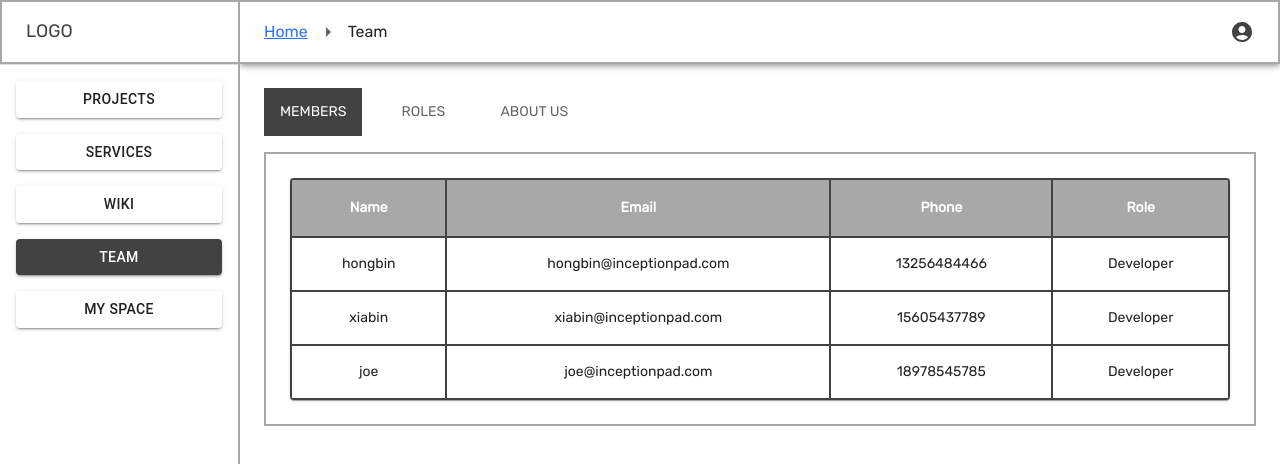
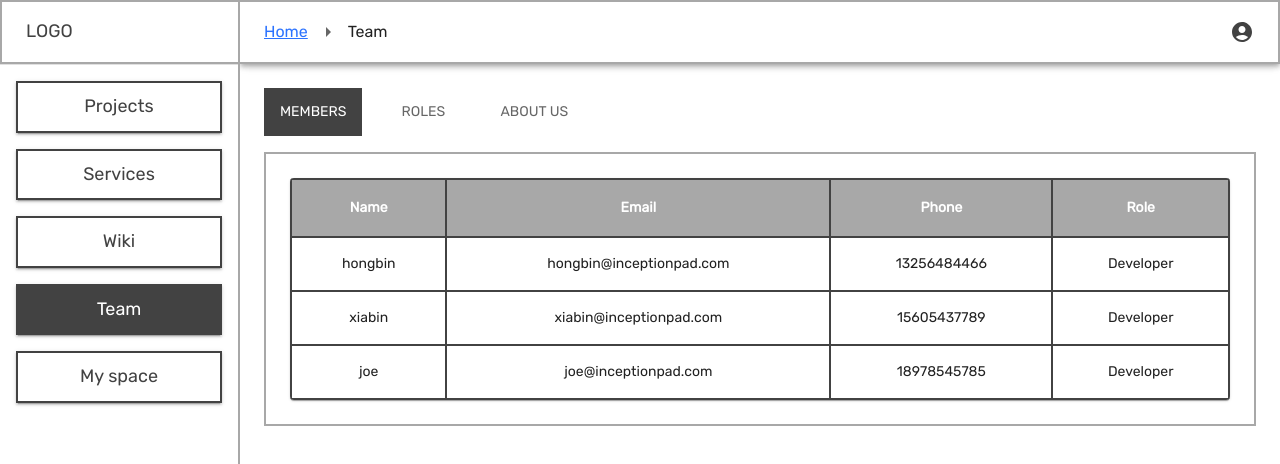
Before and after one commit to worldzhy/newbie-web, a Next.js app: page /team in a window 1280 px wide. Shown: the top 464 px of the page. Built offline with nearby package versions, Linux system fonts and the light colour scheme.

Commit message:
Refactor button design

```diff
--- a/src/components/ButtonCustom/ButtonCustom.tsx
+++ b/src/components/ButtonCustom/ButtonCustom.tsx
@@ -1,52 +1,42 @@
 import styles from './ButtonCustom.module.css';
 import React, { type FC } from 'react';
 import { Button, type ButtonProps } from '@mui/material';
-import { ThemeProvider, createTheme, type PaletteColorOptions, type PaletteColor } from '@mui/material/styles';
 import styleConfig from '@/constants/styleConfig';
 
 interface Props {
   className?: string
+  customColor: 'dark' | 'light'
 }
 
-declare module '@mui/material/styles' {
-  interface CustomPalette {
-    dark: PaletteColorOptions
-    light: PaletteColorOptions
-  }
-  interface Palette extends CustomPalette {}
-  interface PaletteOptions extends CustomPalette {}
-}
-
-declare module '@mui/material/Button' {
-  interface ButtonPropsColorOverrides {
-    dark: true
-    light: true
-  }
-}
-
-const { palette } = createTheme();
-const { augmentColor } = palette;
-const createColor = (mainColor: string): PaletteColor => augmentColor({ color: { main: mainColor } });
-const theme = createTheme({
-  palette: {
-    dark: createColor(styleConfig.color.primaryBlackColor),
-    light: createColor(styleConfig.color.primaryWhiteColor)
-  }
-});
-
-const ButtonCustom: FC<Props & ButtonProps> = ({ color, onClick, href, className, children, ...props }) => {
+const ButtonCustom: FC<Props & ButtonProps> = ({ customColor, onClick, href, className, children, ...props }) => {
   return (
-    <ThemeProvider theme={theme}>
     <Button
       onClick={onClick}
       className={`${className === undefined ? '' : className} ${styles.button}`}
-        color={color}
       variant='contained'
       href={href}
+      sx={{
+        fontFamily: 'Rubik',
+        textTransform: 'none',
+        fontSize: '18px',
+        fontWeight: '400',
+        borderRadius: '0',
+        padding: '8px 24px',
+        border: `2px solid ${styleConfig.color.primaryBlackColor}`,
+        ...(customColor === 'dark' && {
+          color: `${styleConfig.color.primaryWhiteColor}`,
+          backgroundColor: `${styleConfig.color.primaryBlackColor}`,
+          '&:hover': { backgroundColor: `${styleConfig.color.primaryBlackColorDark}` }
+        }),
+        ...(customColor === 'light' && {
+          color: `${styleConfig.color.primaryBlackColor}`,
+          backgroundColor: `${styleConfig.color.primaryWhiteColor}`,
+          '&:hover': { backgroundColor: `${styleConfig.color.primaryGrayColor}` }
+        })
+      }}
     >
       {children}
     </Button>
-    </ThemeProvider>
   );
 };
 
--- a/src/components/LoadingButtonCustom/LoadingButtonCustom.tsx
+++ b/src/components/LoadingButtonCustom/LoadingButtonCustom.tsx
@@ -1,13 +1,14 @@
-import React, { type FC } from 'react';
+import React, { type ReactNode, type FC } from 'react';
 import { LoadingButton, type LoadingButtonProps } from '@mui/lab';
 import styleConfig from '@/constants/styleConfig';
 
-interface Props {
+interface Props extends LoadingButtonProps {
   className?: string
-  color: 'dark' | 'light'
+  customColor: 'dark' | 'light'
+  children: ReactNode
 }
 
-const LoadingButtonCustom: FC<Props & LoadingButtonProps> = ({ className, color, onClick, loading, children, ...props }) => {
+const LoadingButtonCustom: FC<Props> = ({ className, customColor, onClick, loading, children }) => {
   return (
     <LoadingButton
       variant='contained'
@@ -22,12 +23,12 @@ const LoadingButtonCustom: FC<Props & LoadingButtonProps> = ({ className, color,
         borderRadius: '0',
         padding: '8px 24px',
         border: `2px solid ${styleConfig.color.primaryBlackColor}`,
-        ...(color === 'dark' && {
+        ...(customColor === 'dark' && {
           color: `${styleConfig.color.primaryWhiteColor}`,
           backgroundColor: `${styleConfig.color.primaryBlackColor}`,
           '&:hover': { backgroundColor: `${styleConfig.color.primaryBlackColorDark}` }
         }),
-        ...(color === 'light' && {
+        ...(customColor === 'light' && {
           color: `${styleConfig.color.primaryBlackColor}`,
           backgroundColor: `${styleConfig.color.primaryWhiteColor}`,
           '&:hover': { backgroundColor: `${styleConfig.color.primaryGrayColor}` }
--- a/src/pages/forgot-password.tsx
+++ b/src/pages/forgot-password.tsx
@@ -55,7 +55,7 @@ const Page = (): ReactElement => {
                   </Grid>
                   <Grid item xs={12}>
                     <ButtonCustom
-                      color='dark'
+                      customColor='dark'
                       onClick={() => {
                         void forgotPasswordHandler();
                       }}
--- a/src/pages/index.tsx
+++ b/src/pages/index.tsx
@@ -71,7 +71,7 @@ const Page = (): ReactElement => {
                   </Grid>
                   <Grid item xs={12}>
                     <ButtonCustom
-                      color='dark'
+                      customColor='dark'
                       onClick={() => {
                         void loginHandler();
                       }}
--- a/src/widgets/LayoutDashboard.tsx
+++ b/src/widgets/LayoutDashboard.tsx
@@ -48,7 +48,7 @@ const LayoutDashboard = ({ window, children, active }: Props): ReactElement => {
             <ListItemButton>
               <ButtonCustom
                 className={styles.menuButtons}
-                color={text === active ? 'dark' : 'light'}
+                customColor={text === active ? 'dark' : 'light'}
                 href={`/${text.toLowerCase()}`}
               >
                 {text}
--- a/src/widgets/Team/Role.tsx
+++ b/src/widgets/Team/Role.tsx
@@ -78,7 +78,7 @@ const TeamRoles = (): ReactElement => {
         alignItems="flex-end"
       >
         <ButtonCustom
-          color='dark'
+          customColor='dark'
           onClick={() => {
             modalOpenHandler();
           }}
@@ -109,7 +109,7 @@ const TeamRoles = (): ReactElement => {
           sx={{ padding: '16px 24px' }}
         >
           <LoadingButtonCustom
-            color='dark'
+            customColor='dark'
             loading={isProcessing}
             onClick={() => {
               void createRole();
@@ -118,7 +118,7 @@ const TeamRoles = (): ReactElement => {
             Confirm
           </LoadingButtonCustom>
           <ButtonCustom
-            color='light'
+            customColor='light'
             onClick={modalCloseHandler}
           >
             Cancel
```
Lines whose indentation alone changed are shown as unchanged.
